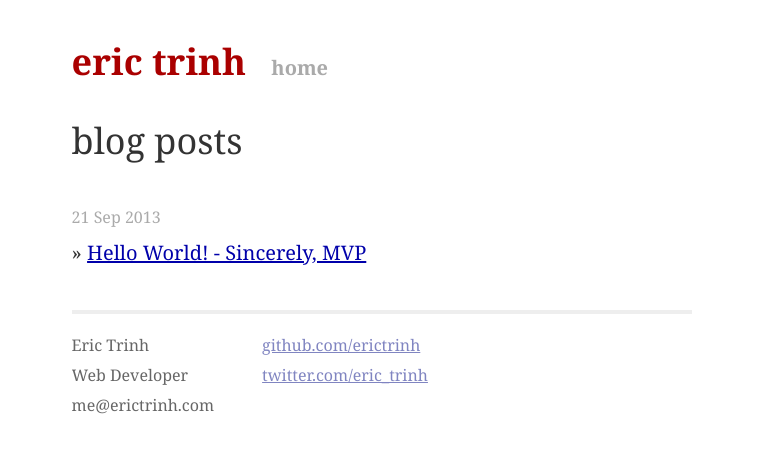
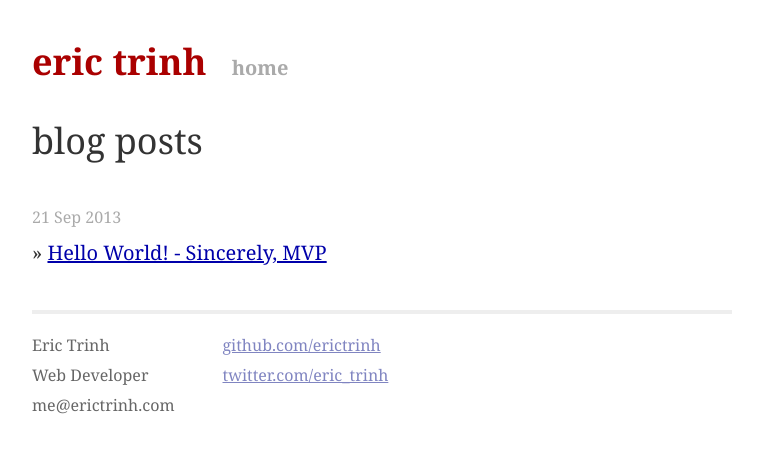
Before and after one commit to erictrinh/erictrinh.github.io, a Jekyll site: the page built from index.html, in a window 1280 px wide. Shown: the top 453 px of the page, without its empty margins (258-1021 px from the left). Built offline with Jekyll 4.4.1, drawn with Linux system fonts in a browser that asks for light colours; Markdown is read by kramdown in place of the engine named in the settings.

Commit message:
Use width instead of padding, image borders

```diff
--- a/css/main.css
+++ b/css/main.css
@@ -65,11 +65,11 @@
 
 .site {
   text-align: left;
-  padding: 0 7%;
-  min-width: 320px;
-  max-width: 800px;
+  min-width: 256px;
+  max-width: 700px;
   margin: 2em auto;
   line-height: 1.5em;
+  width: 80%;
 }
 
 .site .header a {
@@ -156,6 +156,17 @@
 
 /*****************************************************************************/
 /*
+/* Images
+/*
+/*****************************************************************************/
+
+img {
+  width: 100%;
+  border: 2px solid #ddd;
+}
+
+/*****************************************************************************/
+/*
 /* Code
 /*
 /*****************************************************************************/
```
